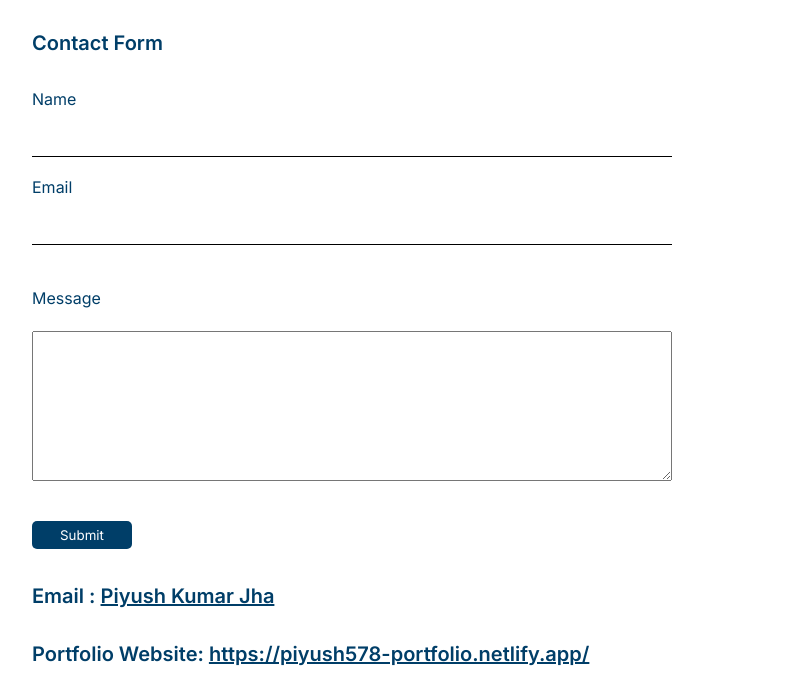
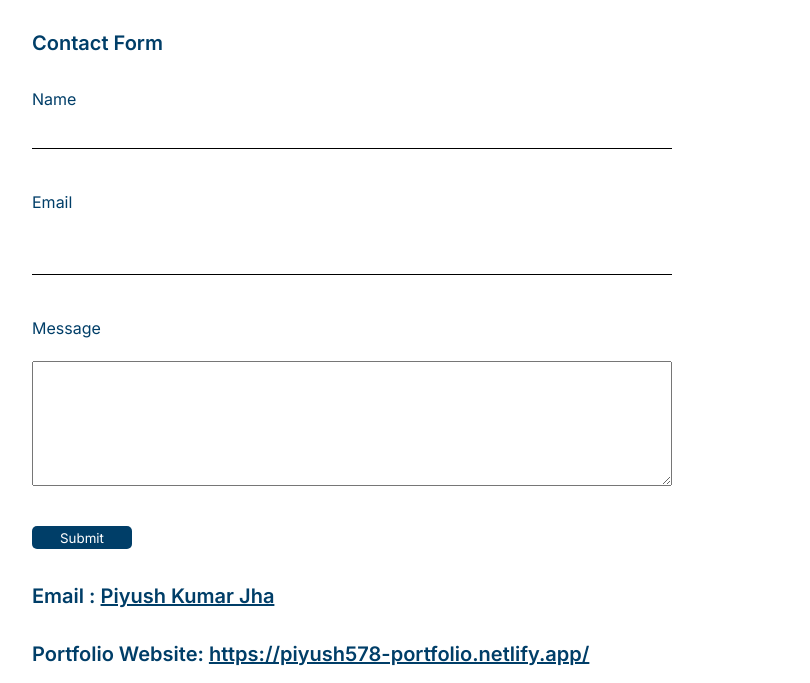
Before and after one commit to Piyush5784/portFolio-Website, a plain HTML site: page index.html in a window 1280 px wide. Shown: the part 1364-2047 px from the top of the page, without its empty margins (28-838 px from the left). Drawn offline with Linux system fonts and the light colour scheme.

Commit message:
Style Changes

```diff
--- a/index.html
+++ b/index.html
@@ -85,10 +85,10 @@
             <label for="name">Name</label>
             <input type="text" name="" required id="">
             <br>
-            <label for="email">Email</label>
+            <label for="email" class="message">Email</label>
             <input type="email" name="" required id="">
             <br>
-            <label for="message" id="message">Message</label>
+            <label for="message" class="message">Message</label>
             <textarea type="text" id="" cols="30" rows="10"></textarea>
             <!-- <input type="text" name="" id=""> -->
             <br>
--- a/style.css
+++ b/style.css
@@ -150,7 +150,7 @@ img{
     flex-direction: column;
     width: 50%;
 }
-#message{
+.message{
     margin-top: 1.4375rem;
     margin-bottom: 1.4375rem;
 }
```
